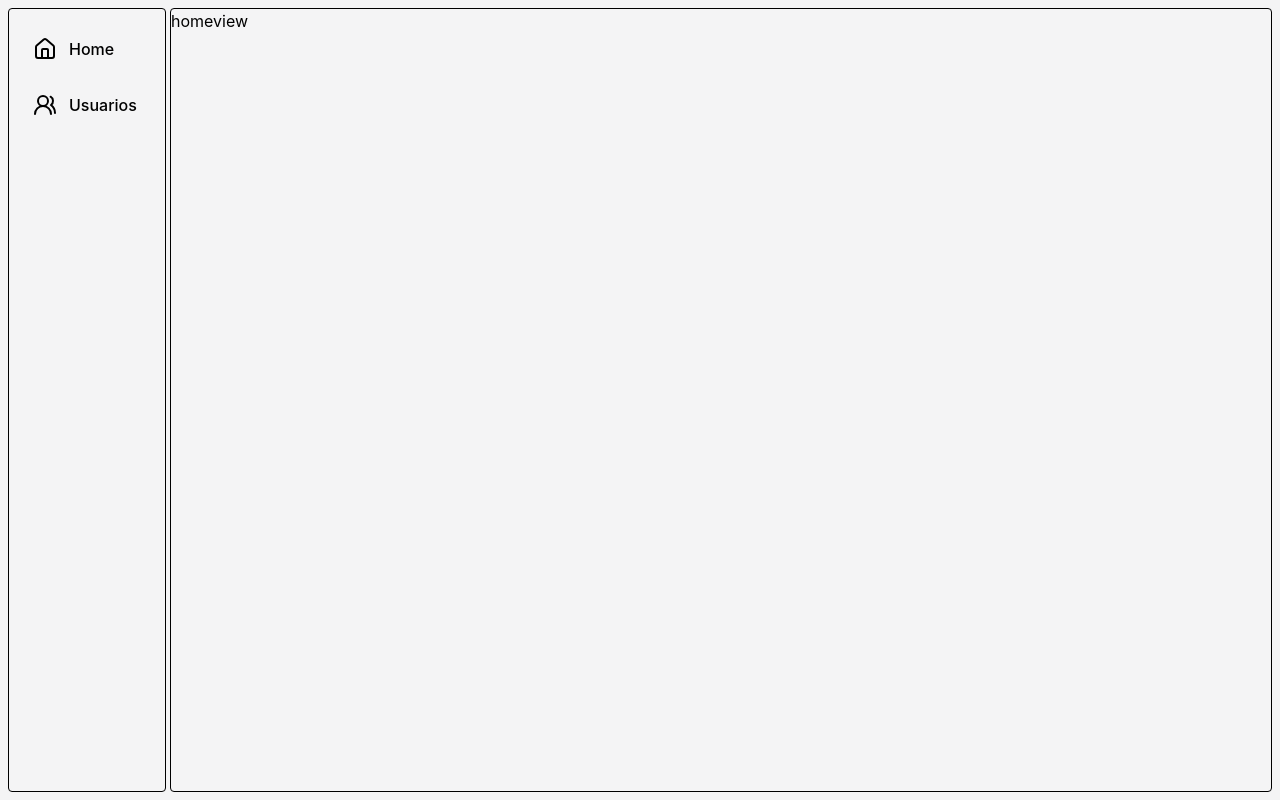
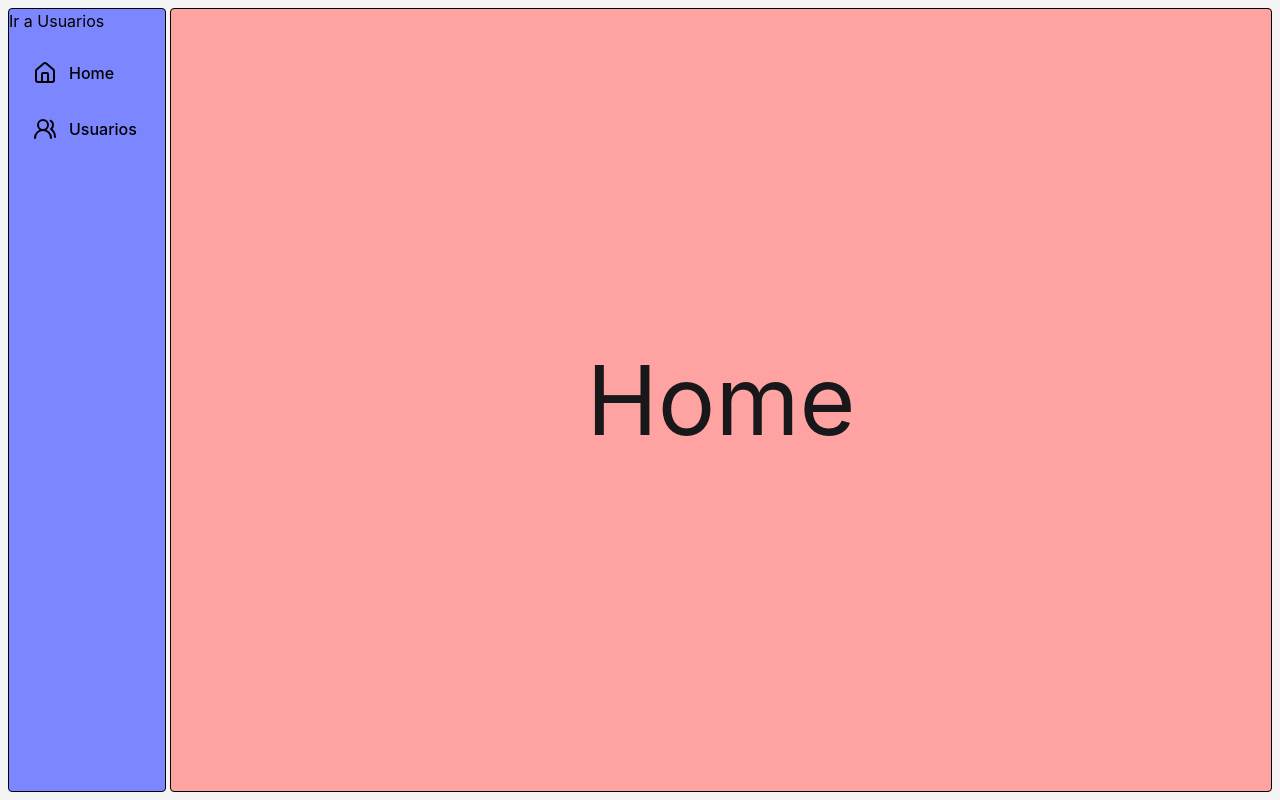
Before and after one commit to unknowncode44/cronograma_de_pagos_ts, a Vue app: page / in a window 1280 px wide. Built offline with nearby package versions, Linux system fonts and the light colour scheme.

Commit message:
cambios nuevos

```diff
--- a/src/App.vue
+++ b/src/App.vue
@@ -7,12 +7,12 @@ import Sidebar from './components/Sidebar.vue';
 <template>
   <div class="flex w-screen min-h-screen p-2 flex-row bg-zinc-100">
     <!-- sidebar -->
-    <nav class="flex flex-col wrap flex-1 border max-w-1/8 mr-1 rounded-sm">
+    <nav class="flex flex-col bg-indigo-400 wrap flex-1 border max-w-1/8 mr-1 rounded-sm">
       <Sidebar/>
     </nav>
 
     <!-- contenido -->
-    <main class="flex flex-col wrap flex-1 border w-3/4 rounded-sm">
+    <main class="flex flex-col wrap bg-red-300 flex-1 border w-3/4 rounded-sm">
        <RouterView/>
     </main>
   </div>
--- a/src/components/Sidebar.vue
+++ b/src/components/Sidebar.vue
@@ -25,6 +25,10 @@ const menuItems: MenuItem[] = [
 </script>
 
 <template>
+
+  <RouterLink to="users" >Ir a Usuarios</RouterLink>
+
+
     <div class="flex-1 px-3 py-4 space-y-2 overflow-y-auto">
         <RouterLink
         v-for="item in menuItems"
--- a/src/views/HomeView.vue
+++ b/src/views/HomeView.vue
@@ -2,8 +2,8 @@
 
 </script>
 <template>
-    <div>
-        homeview
+    <div class="flex w-full h-full justify-center items-center">
+        <h1 class="text-8xl text-zinc-900">Home</h1>
     </div>
 </template>
 
--- a/src/views/UsersListView.vue
+++ b/src/views/UsersListView.vue
@@ -2,8 +2,8 @@
 
 </script>
 <template>
-    <div>
-        Users
+    <div class="flex w-full h-full justify-center items-center">
+        <h1 class="text-8xl text-zinc-900">Users</h1>
     </div>
 </template>
 
```
